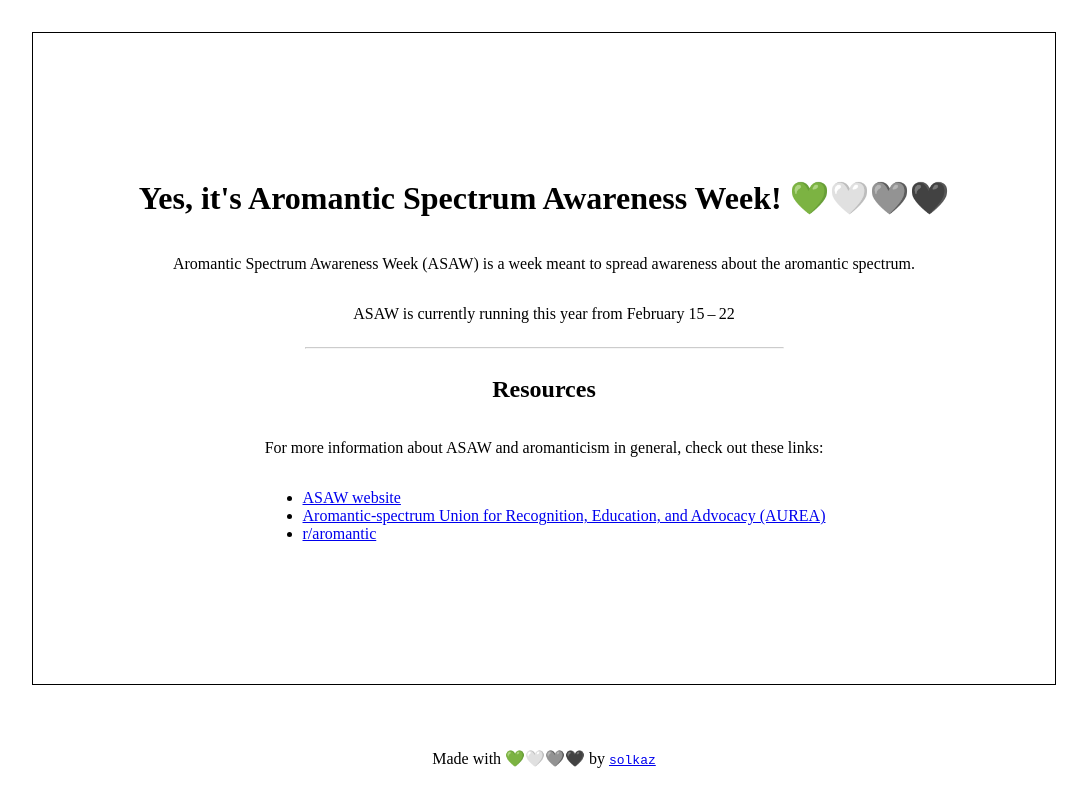
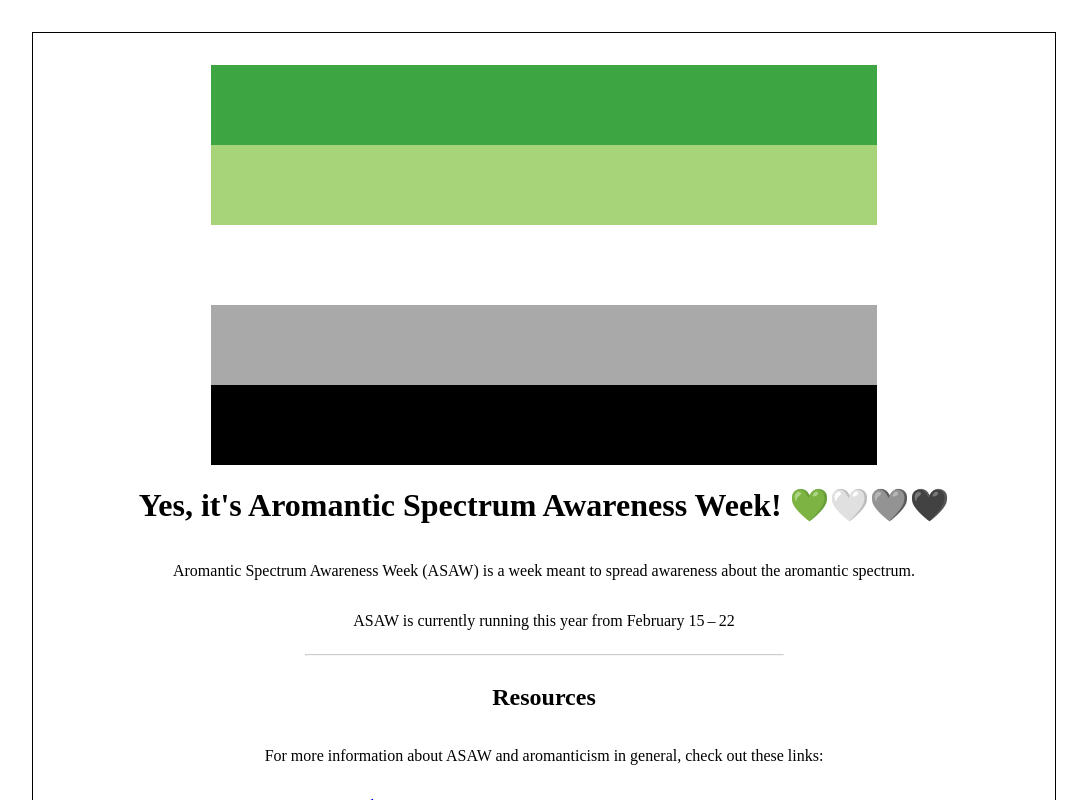
Before and after one commit to solkaz/is-it-aromantic-spectrum-awareness-week, a SvelteKit app: page / in a window 1280 px wide. Shown: the top 800 px of the page, without its empty margins (96-1183 px from the left). Built offline with nearby package versions, Linux system fonts and the light colour scheme.

Commit message:
Add aro pride flag

```diff
--- a/src/routes/+page.svelte
+++ b/src/routes/+page.svelte
@@ -1,4 +1,5 @@
 <script lang="ts">
+	import aroFlag from '$lib/assets/aromantic-pride-flag.svg';
 	import { getAsawDateRange, getState } from '../date';
 	const dateFormat = new Intl.DateTimeFormat('en-us', {
 		month: 'long',
@@ -29,6 +30,8 @@
 </script>
 
 <main id="main-content">
+	<img alt="The aromantic pride flag" src={aroFlag} />
+
 	<h1>{state.isItAsaw ? "Yes, it's Aromantic Spectrum Awareness Week! 💚🤍🩶🖤" : 'No...'}</h1>
 
 	<p>
@@ -101,6 +104,10 @@
 		justify-content: center;
 	}
 
+	img {
+		max-height: 400px;
+	}
+
 	@media screen and (width >= 800px) {
 		main {
 			width: 80%;
```
Also changed, not shown: src/lib/assets/aromantic-pride-flag.svg (added).
